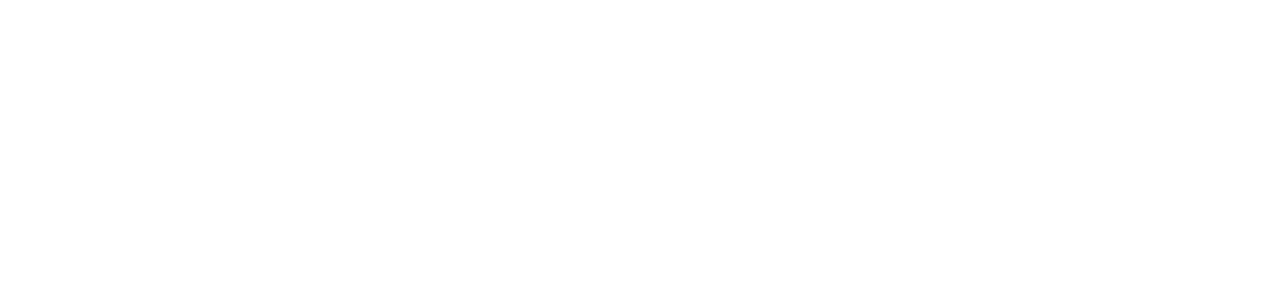
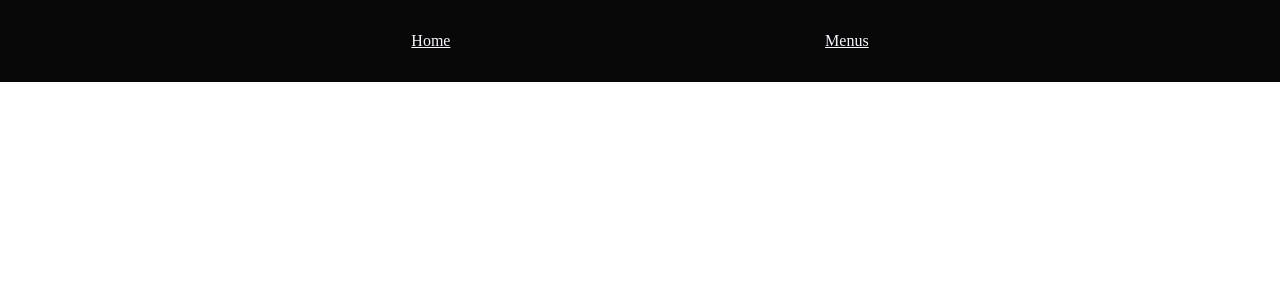
Before and after one commit to JaniBT/3okos-chernobil, a React (Vite) app in the folder client/: page /menus/places in a window 1280 px wide. Before the commit this address had no page. Shown: the top 300 px of the page. Built offline with nearby package versions, Linux system fonts and the light colour scheme.

Commit message:
making some routes

```diff
--- a/client/src/App.jsx
+++ b/client/src/App.jsx
@@ -1,8 +1,9 @@
-import { useState } from "react"
-import { Routes, Route, Link } from "react-router-dom"
+import { Routes, Route } from "react-router-dom"
 import Home from "./Pages/Home"
 import About from "./Pages/About"
 import Menus from "./Pages/Menus"
+import NotFound from "./Pages/NotFound"
+import Gallery from "./Pages/Gallery"
 
 function App() {
   return (
@@ -11,6 +12,12 @@
         <Route exact path="/" element={<Home />} />
         <Route path="/about" element={<About />} />
         <Route path="/menus" element={<Menus />} />
+        <Route path="/menus/gallery" element={<Gallery />} />
+        <Route path="/menus/stories" element={<Gallery />} />
+        <Route path="/menus/travel" element={<Gallery />} />
+        <Route path="/menus/thoughts" element={<Gallery />} />
+        <Route path="/menus/places" element={<Gallery />} />
+        <Route path="*" element={<NotFound />} />
       </Routes>
     </>
   )
--- /dev/null
+++ b/client/src/Pages/Gallery.css
@@ -0,0 +1,21 @@
+:root {
+    --global-width: 70%;
+}
+
+.inside-menus-wrapper {
+    width: 100%;
+    background: var(--clr-black);
+}
+
+.inside-menus-wrapper nav {
+    margin-inline: auto;
+    display: flex;
+    justify-content: space-around;
+    width: var(--global-width);
+    padding: 2rem;
+}
+
+.inside-menus-wrapper nav a {
+    color: var(--clr-white);
+
+}
--- /dev/null
+++ b/client/src/Pages/Gallery.jsx
@@ -0,0 +1,20 @@
+import { useTranslation } from "react-i18next"
+import { Link } from "react-router-dom"
+import './Gallery.css'
+
+const Gallery = () => {
+    const { t } = useTranslation()
+
+    return (
+        <>
+            <header className="inside-menus-wrapper">
+                <nav>
+                    <Link>{t("nav_one")}</Link>
+                    <Link>{t("menu_text")}</Link>
+                </nav>
+            </header>
+        </>
+    )
+}
+
+export default Gallery
--- a/client/src/Pages/Menus.jsx
+++ b/client/src/Pages/Menus.jsx
@@ -20,7 +20,7 @@
           <p className="menusChoose">{t("menusChoose")}</p>
           <section className="menuSection">
             <MenuCard
-              link="/gallery"
+              link="/menus/gallery"
               innerLink="/gallery"
               title={t("menuGallery")}
             />
--- /dev/null
+++ b/client/src/Pages/NotFound.jsx
@@ -0,0 +1,11 @@
+
+const NotFound = () => {
+
+    return (
+        <>
+
+        </>
+    )
+}
+
+export default NotFound
--- a/client/src/locale/en.json
+++ b/client/src/locale/en.json
@@ -2,6 +2,7 @@
   "heading": "CHERNOBYL",
   "nav_one": "Home",
   "nav_second": "About this Page",
+  "menu_text": "Menus",
   "nav_third": "More",
   "paragraph": "Uncover the untold stories of the world's worst nuclear disaster...",
   "time": "TODAY",
--- a/client/src/locale/hu.json
+++ b/client/src/locale/hu.json
@@ -2,6 +2,7 @@
   "heading": "CSERNOBIL",
   "nav_one": "Főoldal",
   "nav_second": "Erről az oldalról",
+  "menu_text": "Menüpontok",
   "nav_third": "Továbbiak",
   "paragraph": "Tárja fel a világ legdurvább nukleáris katasztrófájának elmondatlan történeteit...",
   "time": "NAPJAINKBAN",
```
